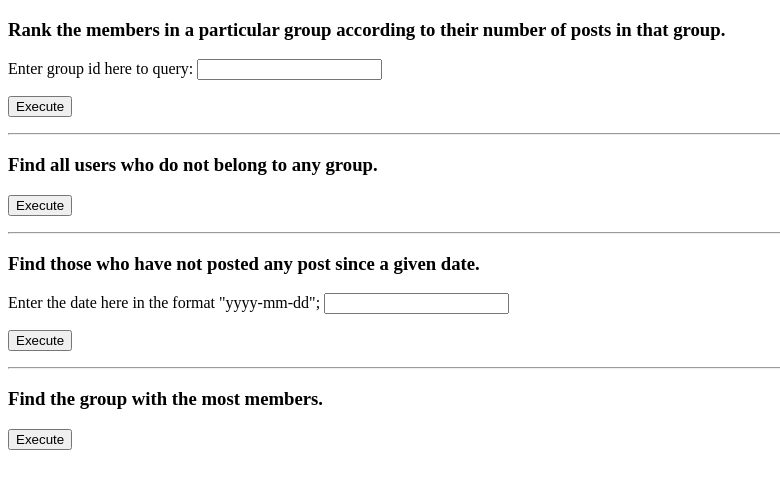
After one commit to gyfelton/php-sns, a PHP site: page /admin.php in a window 1280 px wide. The commit adds this page. Shown: the top 489 px of the page, without its empty margins (0-780 px from the left). Run offline with PHP 8.4, Linux system fonts and the light colour scheme.

Commit message:
- add admin.php - fix various bugs

```diff
--- /dev/null
+++ b/admin.php
@@ -0,0 +1,169 @@
+<!DOCTYPE html PUBLIC "-//W3C//DTD XHTML 1.0 Transitional//EN" "http://www.w3.org/TR/xhtml1/DTD/xhtml1-transitional.dtd">
+<html xmlns="http://www.w3.org/1999/xhtml">
+
+<head>
+<meta content="text/html; charset=utf-8" http-equiv="Content-Type" />
+<title>Admin page</title>
+</head>
+
+<body>
+<?php
+include "common.php";
+
+//init the session
+session_start();
+
+$connection = connectToDB();
+
+echo "<h3>Rank the members in a particular group according to their number of posts in that group.</h3>";
+if (isset($_POST['query1_group_id']))
+{
+	$gid = $_POST['query1_group_id'];
+
+	$rank_member_in_group = "SELECT u.username, COUNT(*)
+	FROM user_password u, user_post up, post_belonging_to_group pg
+	WHERE u.uid = up.uid
+	AND up.post_id = pg.post_id
+	AND pg.group_id = $gid
+	GROUP BY u.username
+	ORDER BY COUNT(*) DESC";
+
+	if ($result = mysql_query($rank_member_in_group , $connection))
+	{
+		echo "Username/Count:<br>";
+		while (list($username, $count) = mysql_fetch_row($result))
+		{
+			echo "$username/$count<br>";
+		}
+	}
+	echo "<br><br>";
+}
+
+
+?>
+
+<form action="<?php $_SERVER['PHP_SELF'] ?>" method="post">
+			Enter group id here to query:
+			<input type="text" name="query1_group_id">
+		<p align="left">
+			<input type="submit" name="submit" value="Execute">
+		</p>
+</form>
+
+<hr>
+
+<?php
+echo "<h3>Find all users who do not belong to any group.</h3>";
+if (isset($_POST['query2']))
+{
+	$date = $_POST['query2'];
+
+	$do_not_belong = "SELECT u.username FROM user_password u WHERE NOT EXISTS (SELECT NULL FROM group_enrollment ge WHERE u.uid = ge.uid)";
+
+	if ($result = mysql_query($do_not_belong , $connection))
+	{
+		echo "Username:<br>";
+		$count = 0;
+		while (list($username) = mysql_fetch_row($result))
+		{
+			echo "$username<br>";
+			$count++;
+		}
+		if ($count==0)
+		{
+			echo "No such user.<br>";
+		}
+	}
+	echo "<br>";
+}
+
+
+?>
+
+<form action="<?php $_SERVER['PHP_SELF'] ?>" method="post">
+			<input type="hidden" name="query2">
+		<p align="left">
+			<input type="submit" name="submit" value="Execute">
+		</p>
+</form>
+
+<hr>
+
+<?php
+echo "<h3>Find those who have not posted any post since a given date.</h3>";
+if (isset($_POST['query3_date']))
+{
+	$date = $_POST['query3_date'];
+
+	$no_post_yet = "SELECT u.username FROM user_password u WHERE u.uid <> ALL (SELECT  up.uid FROM user_post up WHERE up.date > '$date')";
+
+	if ($result = mysql_query($no_post_yet , $connection))
+	{
+		echo "Username:<br>";
+		$count = 0;
+		while (list($username) = mysql_fetch_row($result))
+		{
+			echo "$username<br>";
+			$count++;
+		}
+		if ($count==0)
+		{
+			echo "No such user.<br>";
+		}
+	}
+	echo "<br>";
+}
+
+
+?>
+
+<form action="<?php $_SERVER['PHP_SELF'] ?>" method="post">
+		Enter the date here in the format "yyyy-mm-dd";
+			<input type="text" name="query3_date">
+		<p align="left">
+			<input type="submit" name="submit" value="Execute">
+		</p>
+</form>
+
+<hr>
+
+<?php
+echo "<h3>Find the group with the most members.</h3>";
+if (isset($_POST['query4']))
+{
+	$date = $_POST['query4'];
+
+	$most_members = " SELECT ge1.group_id, ig.name, ig.creator_id, COUNT( * ) AS Members FROM
+ interest_group ig, group_enrollment ge1 WHERE ig.group_id = ge1.group_id GROUP BY ge1.group_id
+ HAVING COUNT( ge1.group_id ) >= ALL(SELECT COUNT( ge2.group_id ) FROM group_enrollment ge2
+ GROUP BY ge2.group_id)";
+
+	if ($result = mysql_query($most_members , $connection))
+	{
+		echo "group name:<br>";
+		$count = 0;
+		while (list($gid,$name) = mysql_fetch_row($result))
+		{
+			echo "<a href=\"group.php?gid=$gid\">$name</a><br>";
+			$count++;
+		}
+		if ($count==0)
+		{
+			echo "No group found.<br>";
+		}
+	}
+	echo "<br>";
+}
+
+
+?>
+
+<form action="<?php $_SERVER['PHP_SELF'] ?>" method="post">
+			<input type="hidden" name="query4">
+		<p align="left">
+			<input type="submit" name="submit" value="Execute">
+		</p>
+</form>
+
+</body>
+</html>
--- a/login.php
+++ b/login.php
@@ -8,7 +8,7 @@
 
 	function showLoginFailMsg()
 	{
-		echo 'LoginFailed:</br>'.mysql_error();
+		echo 'LoginFailed: invalid password or username</br>'.mysql_error();
 	}
 
 	// retrieve form data
--- a/post.php
+++ b/post.php
@@ -25,7 +25,8 @@
 <br>
 </head>
 
-<body><?php
+<body>
+<?php
 include "common.php";
 
 //init the session
@@ -50,6 +51,6 @@ if (isset($_GET['pid']))
 		//TODO show error
 	}
 }
-
+?>
 </body>
 </html>
--- a/register.php
+++ b/register.php
@@ -11,7 +11,7 @@
 	{
 		//TODO show error message
 		//error
-		die('ERROR!');
+		die('ERROR! Please fill up all fields required!');
 	}
 
 	//now connect to database and check whether can register successfully or not
```
Also changed, not shown: create_group.php (+6 -1 lines), group.php (+8 -6 lines), group_list.php (+7 -3 lines), home.php (+9 -9 lines), new_post.php (+11 -4 lines), search_group.php (+4 -4 lines), search_user.php (+5 -3 lines).
